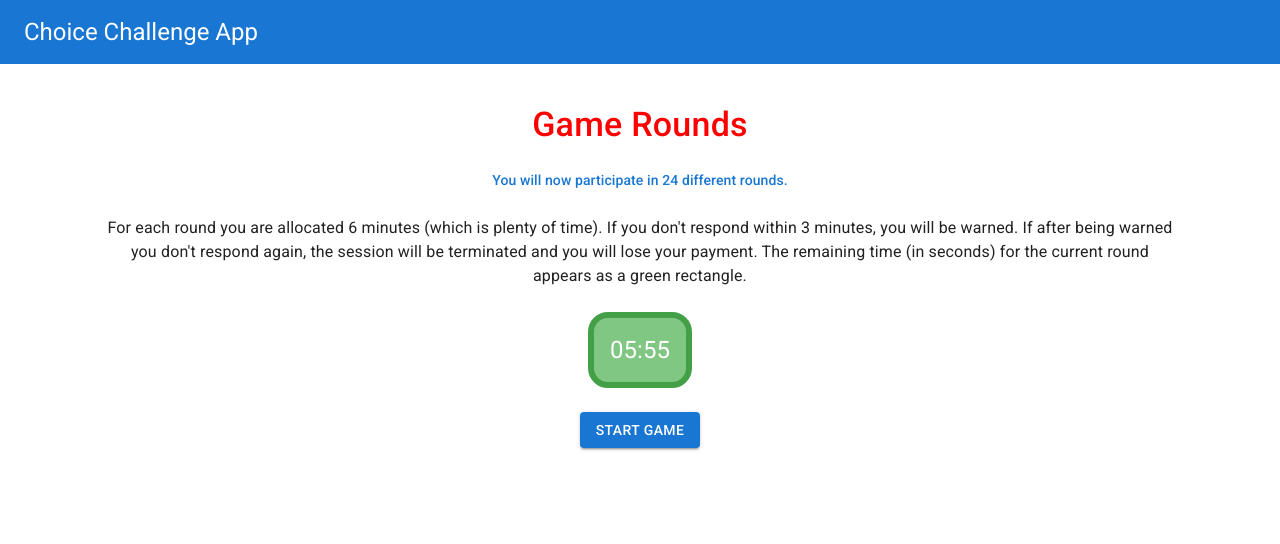
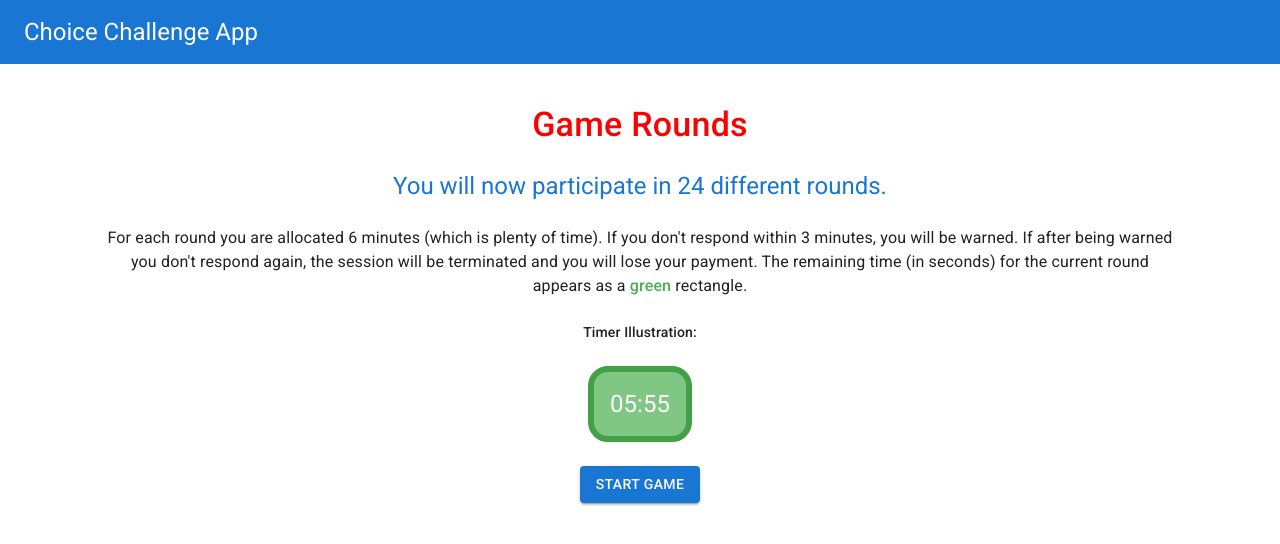
Before and after one commit to MatanAv/auction-challenge-app, a React (Vite) app in the folder client/: page /instructions/game in a window 1280 px wide. Shown: the top 544 px of the page. Built offline with nearby package versions, Linux system fonts and the light colour scheme; no server answers.

Commit message:
chore: Update Instructions page layout and timer illustration

```diff
--- a/client/src/pages/Instructions/Instructions.tsx
+++ b/client/src/pages/Instructions/Instructions.tsx
@@ -83,16 +83,23 @@ export default function Instructions({ type }: InstructionsProps) {
         {type === 'training' ? 'Training (at least 2 rounds)' : 'Game Rounds'}
       </Typography>
       {type === 'game' && (
-        <Typography variant='subtitle2' color='primary'>
+        <Typography variant='h5' color='primary'>
           You will now participate in 24 different rounds.
         </Typography>
       )}
       <Typography variant='body1'>
         For each round you are allocated 6 minutes (which is plenty of time). If you don't respond within 3 minutes, you
         will be warned. If after being warned you don't respond again, the session will be terminated and you will lose
-        your payment. The remaining time (in seconds) for the current round appears as a green rectangle.
+        your payment. The remaining time (in seconds) for the current round appears as a{' '}
+        <Typography variant='body1' component='span' color={'success.light'} fontWeight={500}>
+          green
+        </Typography>{' '}
+        rectangle.
       </Typography>
 
+      <Typography variant='body2' fontWeight={500}>
+        Timer Illustration:
+      </Typography>
       <Timer countTime={Date.now() + TIME_PER_QUESTION} />
 
       <Button variant='contained' onClick={() => navigate(`/${type}`)}>
```
